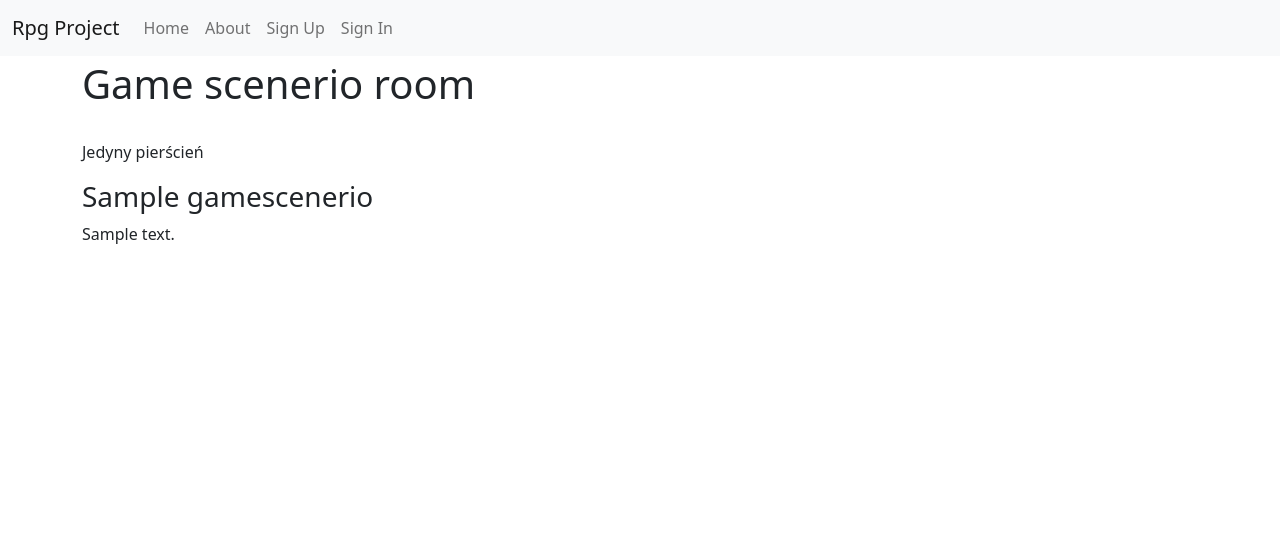
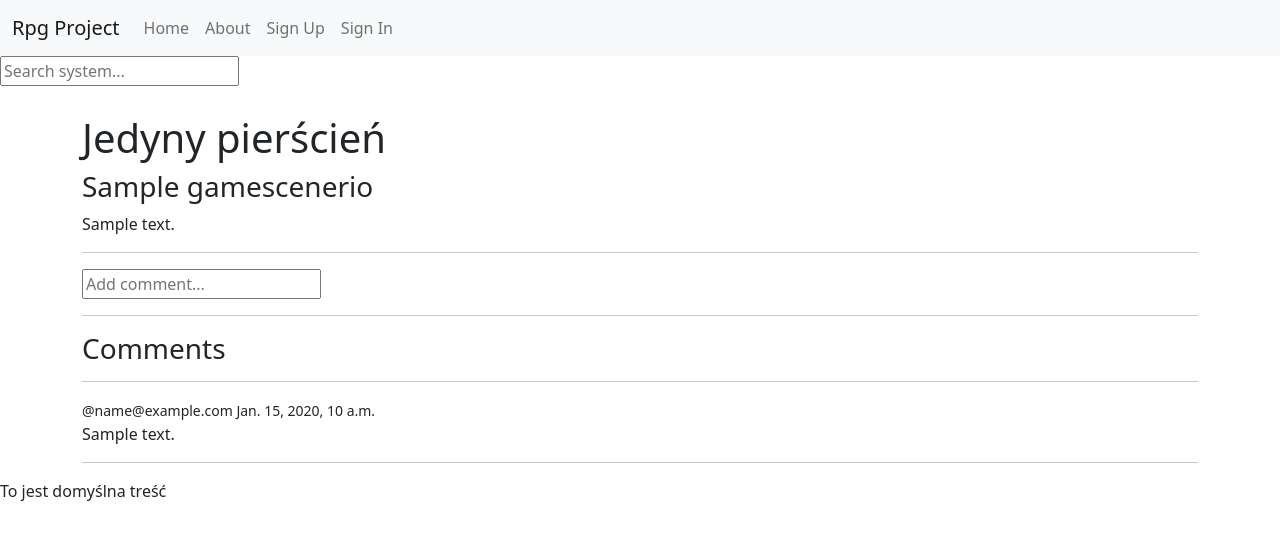
Before and after one commit to Luis-Sid-Frog/Rpg-Project, a Django app: page /gamescenerio/1/ in a window 1280 px wide. Shown: the top 540 px of the page. Run offline with Django 4.2, Linux system fonts and the light colour scheme; data comes from the database, SQL or seed files in the repository; tables that the repository leaves empty hold one stand-in row (values such as "Sample post"); parts of the project's set-up code (start-up, migrations or seed data) failed here and were passed over; some libraries are stand-ins or nearby versions.

Commit message:
Feature/5 crud for game scenerio (#12)
* Defining view,url and template for game system page

* changed the position of rpg_app

* 3-define_basic_view_template_and_url_for_game_system_page

* Fixed bug with admin.py and models.py files

* Fixed bug with admin.py and models.py files/2

* Building home page and basic game scenerio page

* Admin castomization

* 4-creating_home_page_and_scenerio_create_form

home_page_does_not_working

* Adding CRUD do game scenerio

* Creating_search_bar_,_game_scenerio_filter_by_game_system_and_viewing_adding_comments

---------

Co-authored-by: Kacper Sieradzinski <ksieradzinski@gmail.com>

```diff
--- a/config/urls.py
+++ b/config/urls.py
@@ -7,7 +7,6 @@ from django.views import defaults as default_views
 from django.views.generic import TemplateView
 
 urlpatterns = [
-    path("", TemplateView.as_view(template_name="pages/home.html"), name="home"),
     path("about/", TemplateView.as_view(template_name="pages/about.html"), name="about"),
     # # Django Admin, use {% url 'admin:index' %}
     path(settings.ADMIN_URL, admin.site.urls),
--- a/rpg_project/rpg_app/models.py
+++ b/rpg_project/rpg_app/models.py
@@ -18,9 +18,9 @@ class GameScenerio(models.Model):
     title = models.CharField(max_length=200)
     body = models.TextField()
     image = models.ImageField()
-    characters = models.TextField(default=None)
-    maps = models.ImageField(default=None, null=True)
-    locations = models.ImageField(default=None, null=True)
+    characters = models.TextField(null=True)
+    maps = models.ImageField( null=True)
+    locations = models.ImageField(null=True)
     notes = models.TextField()
     created = models.DateTimeField(auto_now_add=True)
     updated = models.DateTimeField(auto_now=True)
--- a/rpg_project/rpg_app/urls.py
+++ b/rpg_project/rpg_app/urls.py
@@ -1,8 +1,12 @@
 from django.urls import path
-from . import views
+from .views import pages, crud
 
 
 urlpatterns = [
-    path('', views.home, name='home'),
-    path('gamescenerio/<str:pk>/', views.game_system_page, name='game_scenerio'),
+    path('', pages.home, name='home'),
+    path('gamescenerio/<str:pk>/', pages.game_scenerio_page, name='game_scenerio'),
+    path('createscenerio/', crud.create_scenerio, name='create-scenerio'),
+    path('updatecenerio/<str:pk>/', crud.update_game_scenerio, name='update-scenerio'),
+    path('deletecenerio/<str:pk>/', crud.delete_game_scenerio, name='delete-scenerio'),
+
 ]
--- /dev/null
+++ b/rpg_project/rpg_app/views/pages.py
@@ -0,0 +1,27 @@
+from django.shortcuts import render, redirect
+from rpg_project.rpg_app.models import GameSystem, GameScenerio, Comment
+
+
+def home(request):
+    q = request.GET.get('q') if request.GET.get('q') != None else ''
+
+    game_scenerios = GameScenerio.objects.filter(game_system__name__icontains=q)
+    game_systems = GameSystem.objects.all()
+    comments = Comment.objects.all().order_by('-created')
+    context = {'game_scenerios': game_scenerios, 'game_systems':game_systems, 'comments':comments}
+    return render(request, 'pages/home.html', context)
+
+
+def game_scenerio_page(request, pk):
+    game_scenerio = GameScenerio.objects.get(id=pk)
+    comments = Comment.objects.all().order_by('-created')
+
+    if request.method =='POST':
+        comment = Comment.objects.create(
+            author = request.user,
+            game_scenerio = game_scenerio,
+            comment_body= request.POST.get('comment_body'),
+        )
+        return redirect('game_scenerio', pk=game_scenerio.id)
+    context = {'game_scenerio': game_scenerio, 'comments': comments}
+    return render(request, 'pages/gameScenerio.html', context)
--- a/rpg_project/templates/base.html
+++ b/rpg_project/templates/base.html
@@ -101,6 +101,13 @@
         </div>
       </div>
     </nav>
+
+  <div class="search_bar">
+    <form method="GET" action="{%  url 'home' %}">
+      <input type="text" name="q" placeholder="Search system...">
+    </form>
+  </div>
+
   </div>
   <div class="container">
     {% if messages %}
@@ -119,6 +126,9 @@
     {% endblock content %}
   </div>
   <!-- /container -->
+  {% block footer %}
+    <p>To jest domyślna treść</p>
+  {% endblock footer %}
   {% block modal %}
   {% endblock modal %}
   {% block inline_javascript %}
--- a/rpg_project/templates/pages/gameScenerio.html
+++ b/rpg_project/templates/pages/gameScenerio.html
@@ -2,10 +2,32 @@
 
 {% block content %}
 
-<h1>Game scenerio room</h1>
   <br>
-  <p>{{ game_scenerio.game_system }}</p>
+  <h1>{{ game_scenerio.game_system }}</h1>
   <h3>{{ game_scenerio.title }}</h3>
   <p>{{ game_scenerio.body }}</p>
+  <hr>
+
+  <div class="comment-bar">
+    <form method="POST" action="">
+      {% csrf_token %}
+      <input type="text" name="comment_body" placeholder="Add comment...">
+    </form>
+  </div>
+  <hr>
+
+  <div class="comment-wrapper">
+    <h3>Comments</h3>
+    <hr>
+    {%  for comment in comments %}
+      <div>
+        <small>@{{ comment.author }} {{ comment.created }}</small>
+        <p>{{ comment.comment_body }}</p>
+        <hr>
+      </div>
+    {% endfor %}
+  </div>
+
+
 
 {% endblock %}
```
Also changed, not shown: rpg_project/rpg_app/forms.py (added, +8 -0 lines), rpg_project/rpg_app/views/crud.py (added, +36 -0 lines), rpg_project/templates/pages/delete_scenerio.html (added, +12 -0 lines), rpg_project/templates/pages/home.html (+39 -15 lines), rpg_project/templates/pages/scenerio_form.html (added, +14 -0 lines), rpg_project/rpg_app/views/__init__.py (added).
